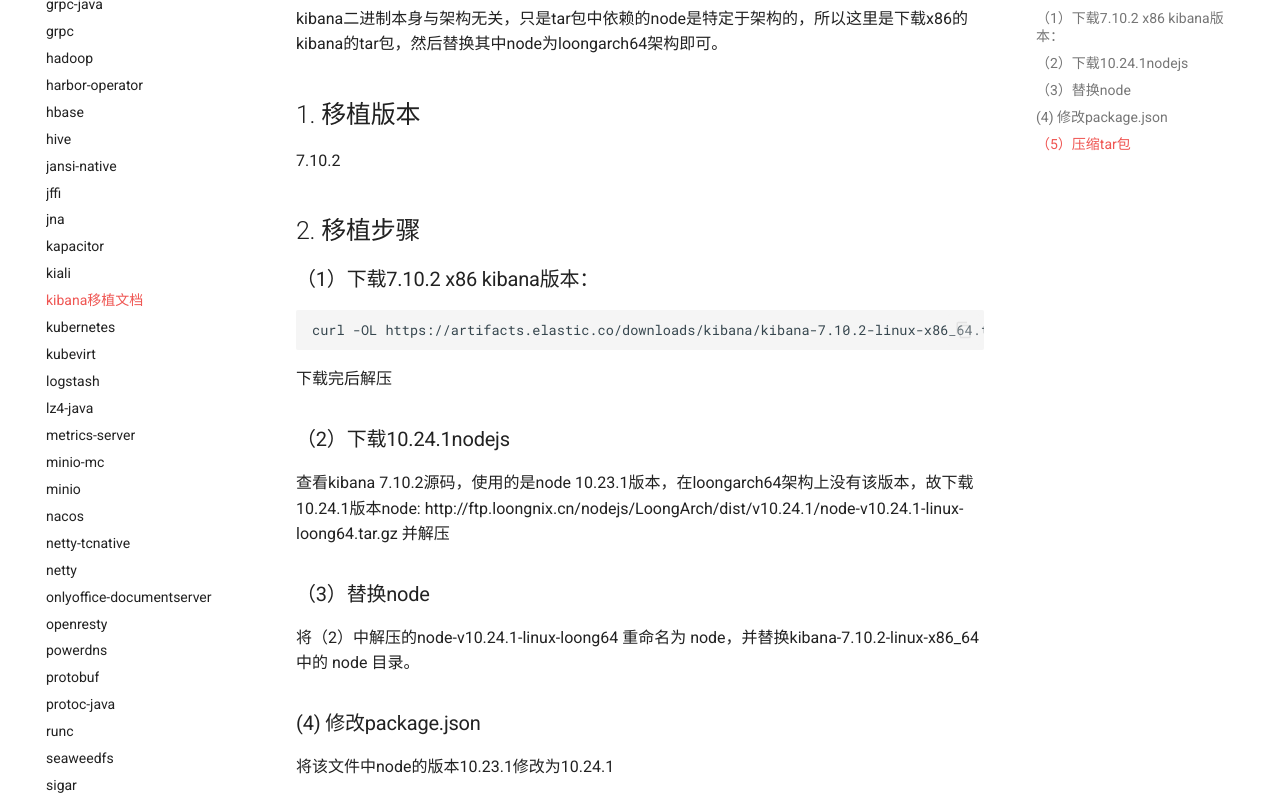
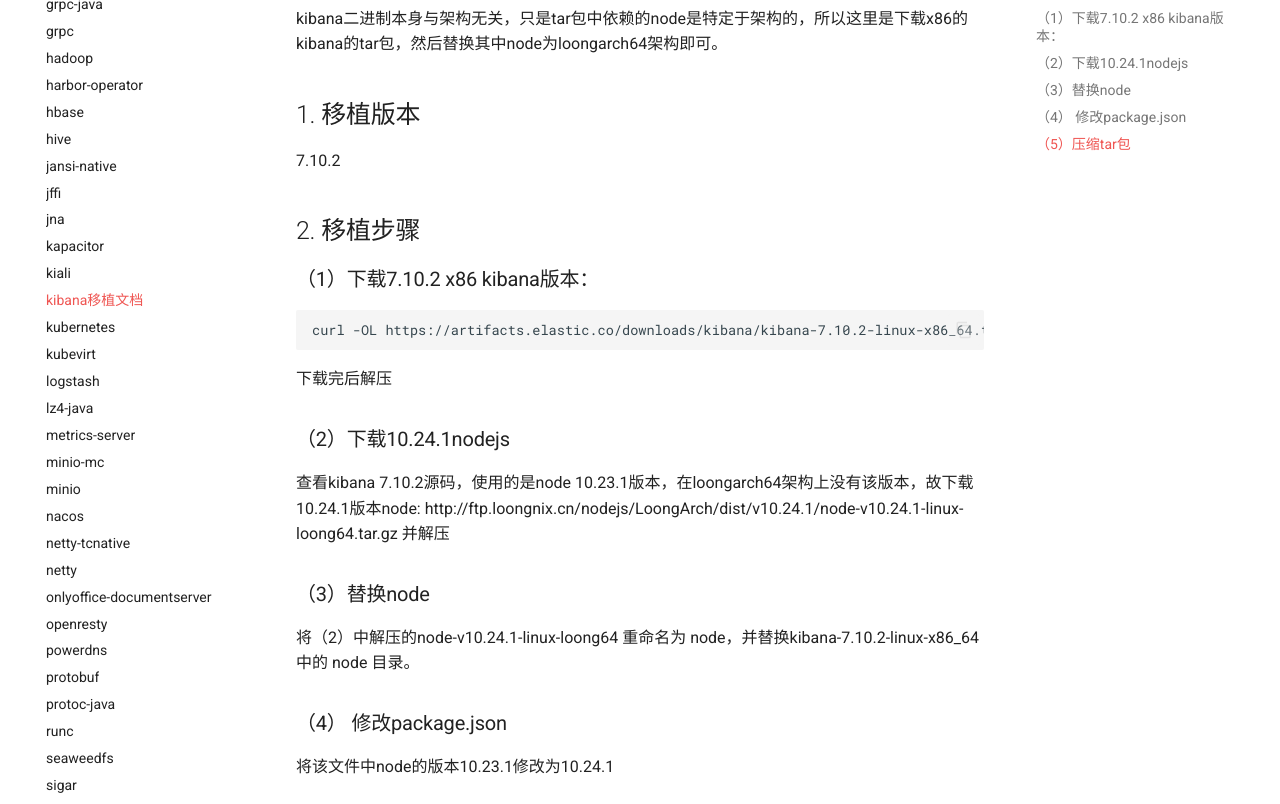
Before and after one commit to Loongson-Cloud-Community/Loongson-Cloud-Community, an MkDocs documentation site: the page built from docs/移植手册/kibana.md, in a window 1280 px wide and 1174 px high. Shown: the part 222-1026 px from the top of the window. Built offline with MkDocs 1.6.1 and Material for MkDocs 9.7.7, drawn with Linux system fonts in a browser that asks for light colours; comment, search, counter and statistics services are not loaded.

```diff
--- a/docs/移植手册/kibana.md
+++ b/docs/移植手册/kibana.md
@@ -15,7 +15,7 @@ curl -OL https://artifacts.elastic.co/downloads/kibana/kibana-7.10.2-linux-x86_6
 http://ftp.loongnix.cn/nodejs/LoongArch/dist/v10.24.1/node-v10.24.1-linux-loong64.tar.gz   并解压
 ### （3）替换node
 将（2）中解压的node-v10.24.1-linux-loong64 重命名为 node，并替换kibana-7.10.2-linux-x86_64 中的 node 目录。
-### (4) 修改package.json
+### （4） 修改package.json
 将该文件中node的版本10.23.1修改为10.24.1
-###（5）压缩tar包
+### （5）压缩tar包
 修改kibana-7.10.2-linux-x86_64为kibana-7.10.2-linux-loongarch64，并压缩tar包
```
